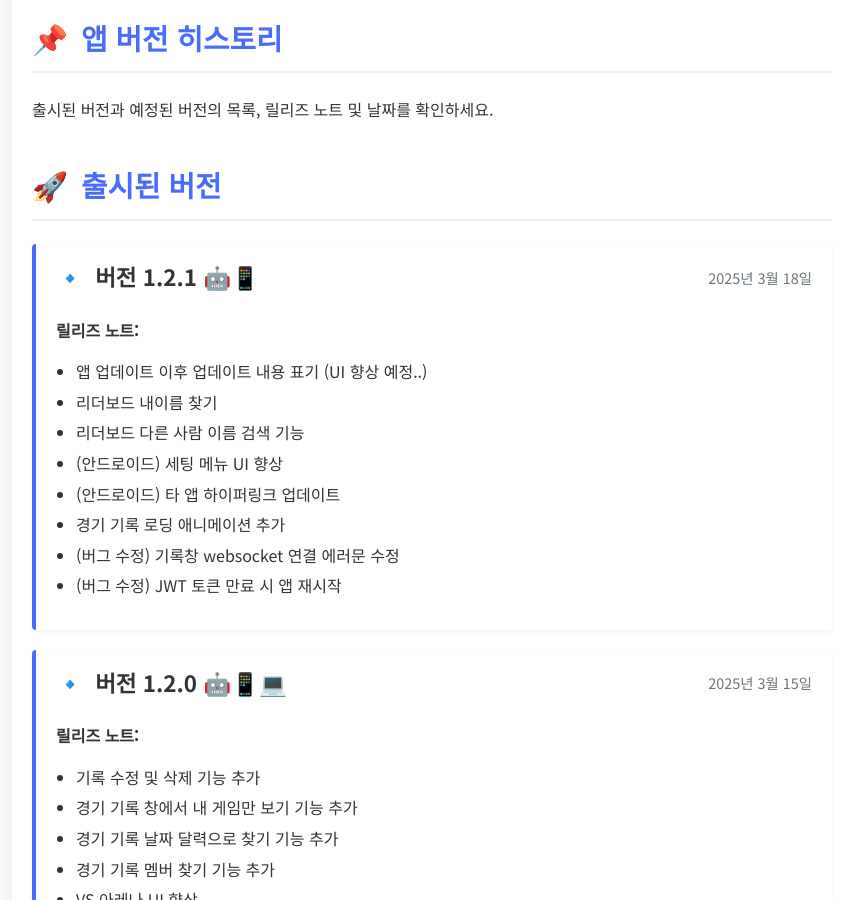
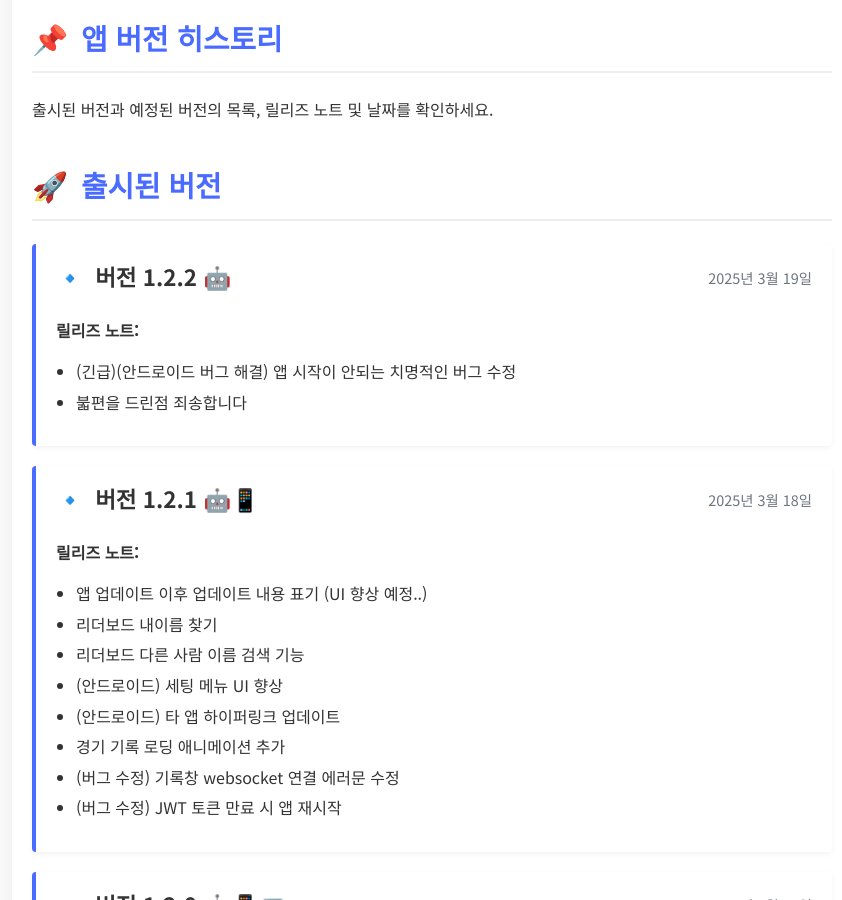
Before and after one commit to RV-Badminton/release_notes, a Jekyll site: the page index.html, which Jekyll copies as it is, in a window 1280 px wide and 900 px high, scrolled down 318 px. Shown: the whole window, without its empty margins (208-1050 px from the left). Built offline with Jekyll 4.4.1, drawn with Linux system fonts in a browser that asks for light colours.

```diff
--- a/index.html
+++ b/index.html
@@ -176,6 +176,20 @@
 
     <div class="version-card">
       <h3 class="version-title">
+        <span><span class="emoji">🔹</span> 버전 1.2.2 <span class="emoji">🤖</span></span>
+        <span class="version-date">2025년 3월 19일</span>
+      </h3>
+      <div class="release-notes">
+        <strong>릴리즈 노트:</strong>
+        <ul>
+          <li>(긴급)(안드로이드 버그 해결) 앱 시작이 안되는 치명적인 버그 수정</li>
+          <li>붋편을 드린점 죄송합니다</li>
+        </ul>
+      </div>
+    </div>
+
+    <div class="version-card">
+      <h3 class="version-title">
         <span><span class="emoji">🔹</span> 버전 1.2.1 <span class="emoji">🤖📱</span></span>
         <span class="version-date">2025년 3월 18일</span>
       </h3>
@@ -314,7 +328,7 @@
 
     <div class="version-card future-version">
       <h3 class="version-title">
-        <span><span class="emoji">⚪</span> 버전 1.2.2</span>
+        <span><span class="emoji">⚪</span> 버전 1.2.3</span>
         <span class="version-date">예상 출시: 2025년 3월 20일</span>
       </h3>
       <div class="release-notes">
```
